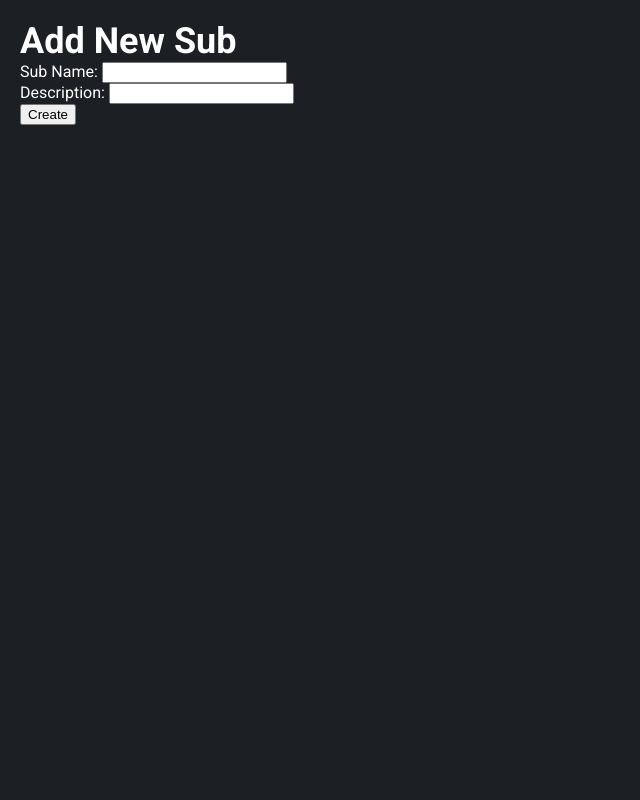
After one commit to mikeyshean/django-reddit, a Django app: page /r/new/ in a window 1280 px wide. The commit adds this page. Shown: the whole page, without its empty margins (0-640 px from the left). Run offline with Django 3.2, Linux system fonts and the light colour scheme.

Commit message:
Add NewSub view/template.

```diff
--- a/my_reddit/static/my_reddit/style.css
+++ b/my_reddit/static/my_reddit/style.css
@@ -24,6 +24,7 @@ body {
   background: #1C1F24;
   font-family: "Roboto", sans-serif;
   color: #fff;
+  padding: 20px;
 }
 
 h1 {
--- a/my_reddit/templates/my_reddit/comment.html
+++ b/my_reddit/templates/my_reddit/comment.html
@@ -1,3 +1,5 @@
+{% include 'my_reddit/partials/assets.html' %}
+
 <h3><a href="{% url 'my_reddit:post' post.sub_id post.id %}">{{ post.title }}</a></h3>
 <h3>{{ comment.comment_text }}</h3>
 
--- a/my_reddit/templates/my_reddit/index.html
+++ b/my_reddit/templates/my_reddit/index.html
@@ -1,6 +1,8 @@
 {% include 'my_reddit/partials/assets.html' %}
 
 <h1>Subs</h1>
+
+<a href="{% url 'my_reddit:new_sub' %}">Add New Sub</a>
 
 <ul>
   {% for sub in subs_list%}
--- /dev/null
+++ b/my_reddit/templates/my_reddit/new_sub.html
@@ -0,0 +1,13 @@
+{% include 'my_reddit/partials/assets.html' %}
+<h1>Add New Sub</h1>
+
+<form class="new_sub_form" action="{% url 'my_reddit:index' %}" method="post">
+  {% csrf_token %}
+  <label for="sub_name">Sub Name:</label>
+  <input type="text" name="name" id="sub_name" value=""><br>
+
+  <label for="sub_description">Description:</label>
+  <input type="text" name="description" id="sub_description" value=""><br>
+
+  <input type="submit" value="Create">
+</form>
--- a/my_reddit/urls.py
+++ b/my_reddit/urls.py
@@ -3,6 +3,7 @@ from . import views
 
 urlpatterns = [
     url(r'^$', views.IndexView.as_view(), name='index'),
+    url(r'new/', views.new_sub, name='new_sub'),
     url(r'^(?P<pk>[0-9]+)/$', views.SubView.as_view(), name='sub'),
     url(r'^(?P<sub_id>[0-9]+)/post/(?P<post_id>[0-9]+)/$', views.post_view, name='post'),
     url(r'^(?P<sub_id>[0-9]+)/post/(?P<post_id>[0-9]+)/comment/$', views.parent_comment, name='parent_comment'),
--- a/my_reddit/views.py
+++ b/my_reddit/views.py
@@ -5,11 +5,20 @@ from django.views import generic
 from .models import User, Sub, Post, Comment
 
 class IndexView(generic.ListView):
-    template_name = 'my_reddit/index.html'
-    context_object_name = 'subs_list'
 
-    def get_queryset(self):
-        return Sub.objects.order_by('name')
+    def get(self, request):
+        template_name = 'my_reddit/index.html'
+        subs_list = Sub.objects.order_by('name')
+        return render(request, template_name, { 'subs_list': subs_list })
+
+    def post(self, request):
+        name = request.POST['name']
+        description = request.POST['description']
+        sub = Sub.objects.create(name=name, description=description, creator_id=1)
+        return HttpResponseRedirect(reverse('my_reddit:sub', args=(sub.id,)))
+
+def new_sub(request):
+    return render(request, 'my_reddit/new_sub.html')
 
 class SubView(generic.DetailView):
     template_name = 'my_reddit/sub_show.html'
```
Also changed, not shown: 2 other files.
